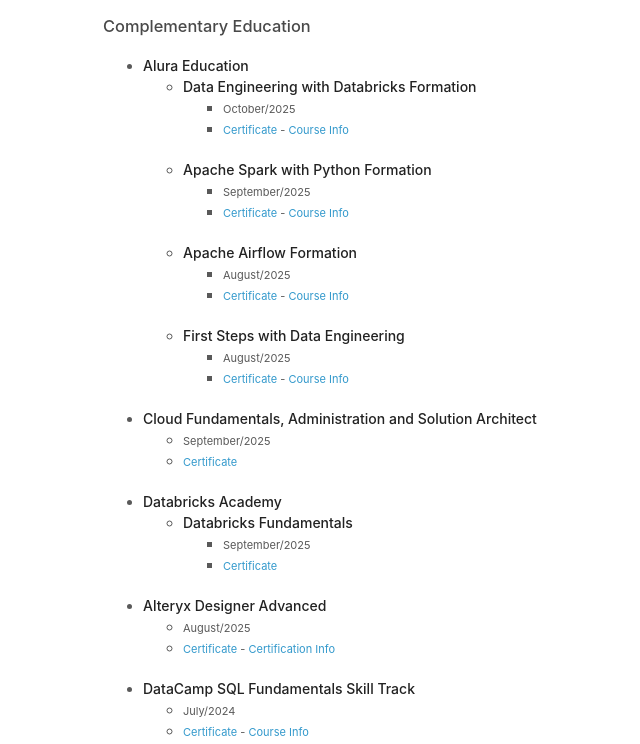
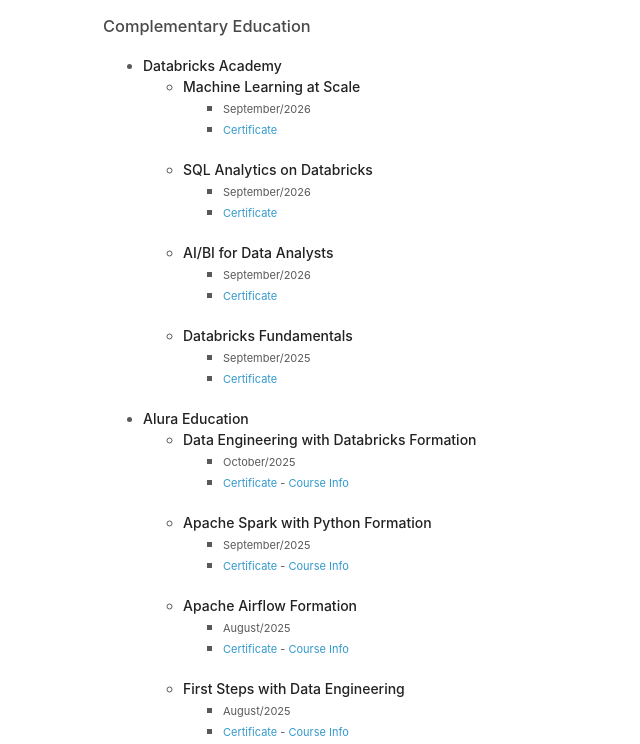
Before and after one commit to joaopmts/joaopmts.github.io, a plain HTML site: page index.html in a window 1280 px wide. Shown: the part 867-1611 px from the top of the page, without its empty margins (467-1107 px from the left). Drawn offline with Linux system fonts and the light colour scheme; files whose address does not match are found by name.

Commit message:
Add files via upload

```diff
--- a/index.html
+++ b/index.html
@@ -108,6 +108,52 @@
                 <h3 id="complementary-education">Complementary Education</h3>
                 <ul>
                     <li>
+                        <strong>Databricks Academy</strong>
+                        <ul>
+                            <li>
+                                <strong>Machine Learning at Scale</strong>
+                                <ul>
+                                    <li><small>September/2026</small></li>
+                                    <li>
+                                        <small><a href="https://credentials.databricks.com/bfb9e2d1-4c5f-42ec-aca2-e4706f4e7ccc#acc.msuzaHTo">Certificate</a></small>
+                                    </li>
+                                </ul>
+                            </li>
+                            <li>
+                                <strong>SQL Analytics on Databricks</strong>
+                                <ul>
+                                    <li><small>September/2026</small></li>
+                                    <li>
+                                        <small><a href="https://credentials.databricks.com/0e8881b0-906c-42a8-a3bb-124887666e8b#acc.6Ct3W8NP">Certificate</a></small>
+                                    </li>
+                                </ul>
+                            </li>
+                            <li>
+                                <strong>AI/BI for Data Analysts</strong>
+                                <ul>
+                                    <li><small>September/2026</small></li>
+                                    <li>
+                                        <small><a href="https://credentials.databricks.com/533b1447-2708-4e62-86eb-95afbe5642ba#acc.Iq3DvNz1">Certificate</a></small>
+                                    </li>
+                                </ul>
+                            </li>
+                            <li>
+                                <strong>Databricks Fundamentals</strong>
+                                <ul>
+                                    <li><small>September/2025</small></li>
+                                    <li>
+                                        <small
+                                            ><a
+                                                href="https://credentials.databricks.com/de0a6f5b-b0c0-4870-bcb6-2274f7609a86#acc.WxhG16PC"
+                                                >Certificate</a
+                                            ></small
+                                        >
+                                    </li>
+                                </ul>
+                            </li>
+                        </ul>
+                    </li>
+                    <li>
                         <strong>Alura Education</strong>
                         <ul>
                             <li>
@@ -202,25 +248,6 @@
                                         >Certificate</a
                                     ></small
                                 >
-                            </li>
-                        </ul>
-                    </li>
-                    <li>
-                        <strong>Databricks Academy</strong>
-                        <ul>
-                            <li>
-                                <strong>Databricks Fundamentals</strong>
-                                <ul>
-                                    <li><small>September/2025</small></li>
-                                    <li>
-                                        <small
-                                            ><a
-                                                href="https://credentials.databricks.com/de0a6f5b-b0c0-4870-bcb6-2274f7609a86#acc.WxhG16PC"
-                                                >Certificate</a
-                                            ></small
-                                        >
-                                    </li>
-                                </ul>
                             </li>
                         </ul>
                     </li>
```
